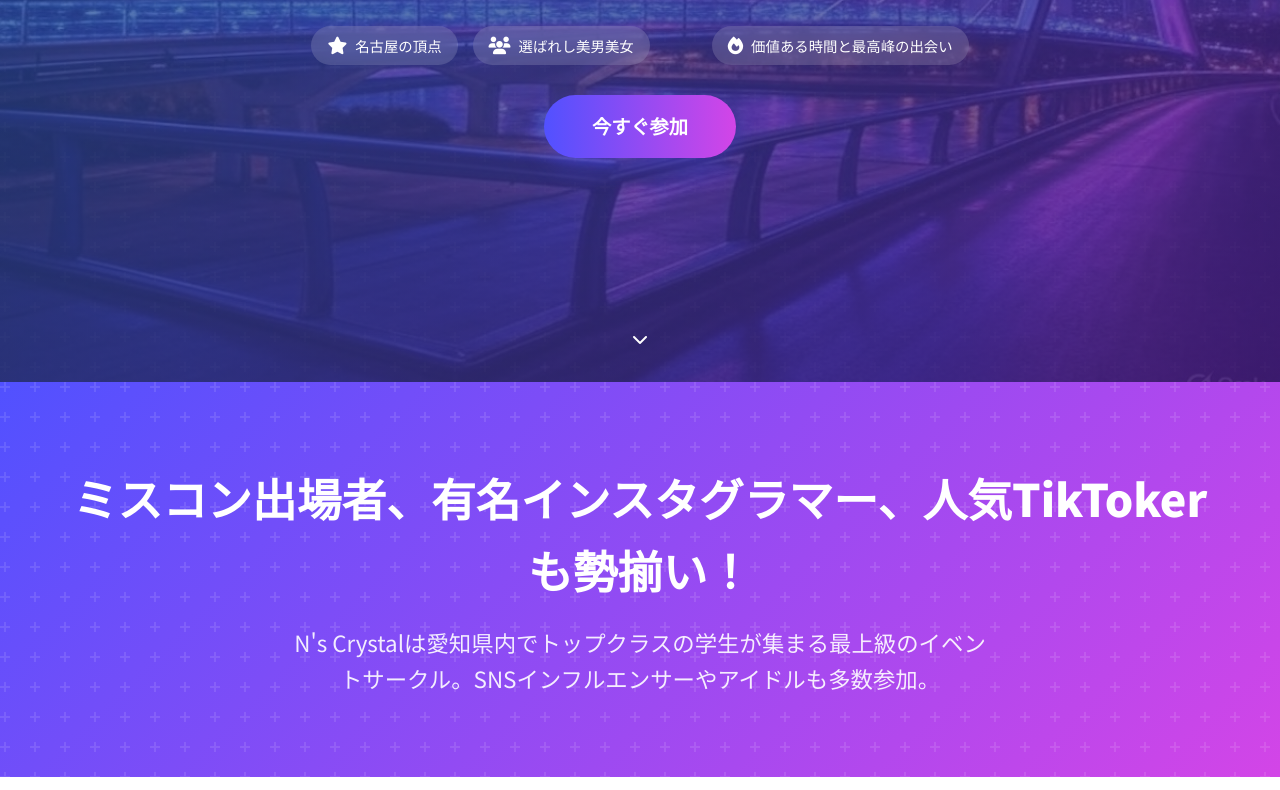
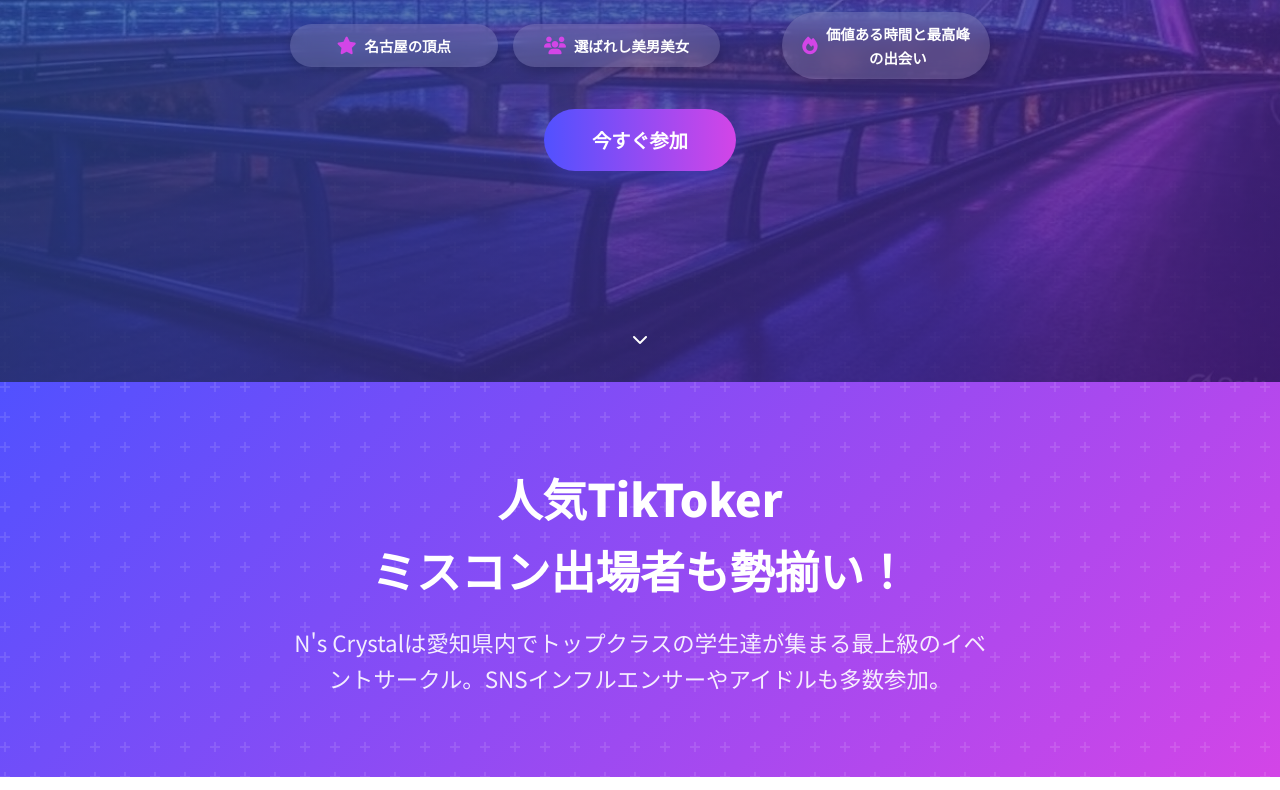
Before and after one commit to D-essence/Ns.crystal, a plain HTML site: page index.html in a window 1280 px wide. Shown: the part 418-1208 px from the top of the page. Drawn offline with Linux system fonts and the light colour scheme.

Commit message:
Update index.html

```diff
--- a/index.html
+++ b/index.html
@@ -122,24 +122,40 @@
     .hero-badges {
   display: flex;
   justify-content: center;
+  align-items: center;
+  flex-wrap: wrap;
   gap: 15px;
-      margin-bottom: 30px;
+  margin: 0 auto 30px;
+  max-width: 700px;
 }
 
 .badge {
   background-color: rgba(255, 255, 255, 0.15);
   backdrop-filter: blur(10px);
-      padding: 8px 16px;
+  padding: 10px 20px;
   border-radius: 50px;
   font-size: 0.9rem;
-      font-weight: 500;
+  font-weight: 600;
   display: flex;
   align-items: center;
+  justify-content: center;
   gap: 8px;
+  flex: 1;
+  min-width: 180px;
+  text-align: center;
+  box-shadow: 0 4px 10px rgba(0, 0, 0, 0.15);
+  transition: all 0.3s ease;
+}
+
+.badge:hover {
+  transform: translateY(-3px);
+  background-color: rgba(255, 255, 255, 0.25);
+  box-shadow: 0 6px 15px rgba(0, 0, 0, 0.2);
 }
 
 .badge i {
   font-size: 1.1rem;
+  color: var(--gradient-end);
 }
 
     .cta-btn {
@@ -777,8 +793,8 @@
   <!-- Catchphrase Section -->
   <div class="catchphrase">
     <div class="container">
-      <h2 class="catchphrase-text">ミスコン出場者、有名インスタグラマー、人気TikTokerも勢揃い！</h2>
-      <p class="catchphrase-sub">N's Crystalは愛知県内でトップクラスの学生が集まる最上級のイベントサークル。SNSインフルエンサーやアイドルも多数参加。</p>
+      <h2 class="catchphrase-text">人気TikToker<br>ミスコン出場者も勢揃い！</h2>
+      <p class="catchphrase-sub">N's Crystalは愛知県内でトップクラスの学生達が集まる最上級のイベントサークル。SNSインフルエンサーやアイドルも多数参加。</p>
     </div>
   </div>
 
@@ -817,7 +833,7 @@
           </div>
           <div class="activity-content">
             <h3 class="activity-title">ハロウィンパーティー</h3>
-            <p class="activity-description">名古屋最大級のコスチュームパーティー。毎年チケットが完売必至の人気イベント。これは流石にクオリティ高すぎる！！</p>
+            <p class="activity-description">名古屋最大級のコスチュームパーティー。毎年チケットが完売必至の人気イベント。クオリティが高すぎることで有名です。</p>
             <span class="activity-date">10月</span>
           </div>
         </div>
@@ -828,7 +844,7 @@
           </div>
           <div class="activity-content">
             <h3 class="activity-title">クリスマスイベント</h3>
-            <p class="activity-description">最高の仲間たちと華やかなパーティー。特別な一夜をあなたに。※24日,25日とは日程は重なりません。家族や恋人とお過ごし下さい。</p>
+            <p class="activity-description">最高の仲間たちと華やかなパーティー。特別な一夜をあなたに。※24日,25日とは日程は重なりませんので、ご安心下さい。</p>
             <span class="activity-date">12月</span>
           </div>
         </div>
@@ -913,7 +929,7 @@
   <div class="section registration" id="registration">
     <div class="container">
       <h2 class="registration-title">参加申し込み</h2>
-      <p class="registration-subtitle">限定50名様のみのプレミアムイベント。残席わずかのため、お早めにお申し込みください。最短1分で予約！！</p>
+      <p class="registration-subtitle">限定50名様のみのプレミアムイベント。残席わずかのため、お早めにお申し込みください。最短1分で予約完了！！</p>
 
       <div class="countdown">
         <div class="countdown-item">
```
Lines whose indentation alone changed are shown as unchanged.
